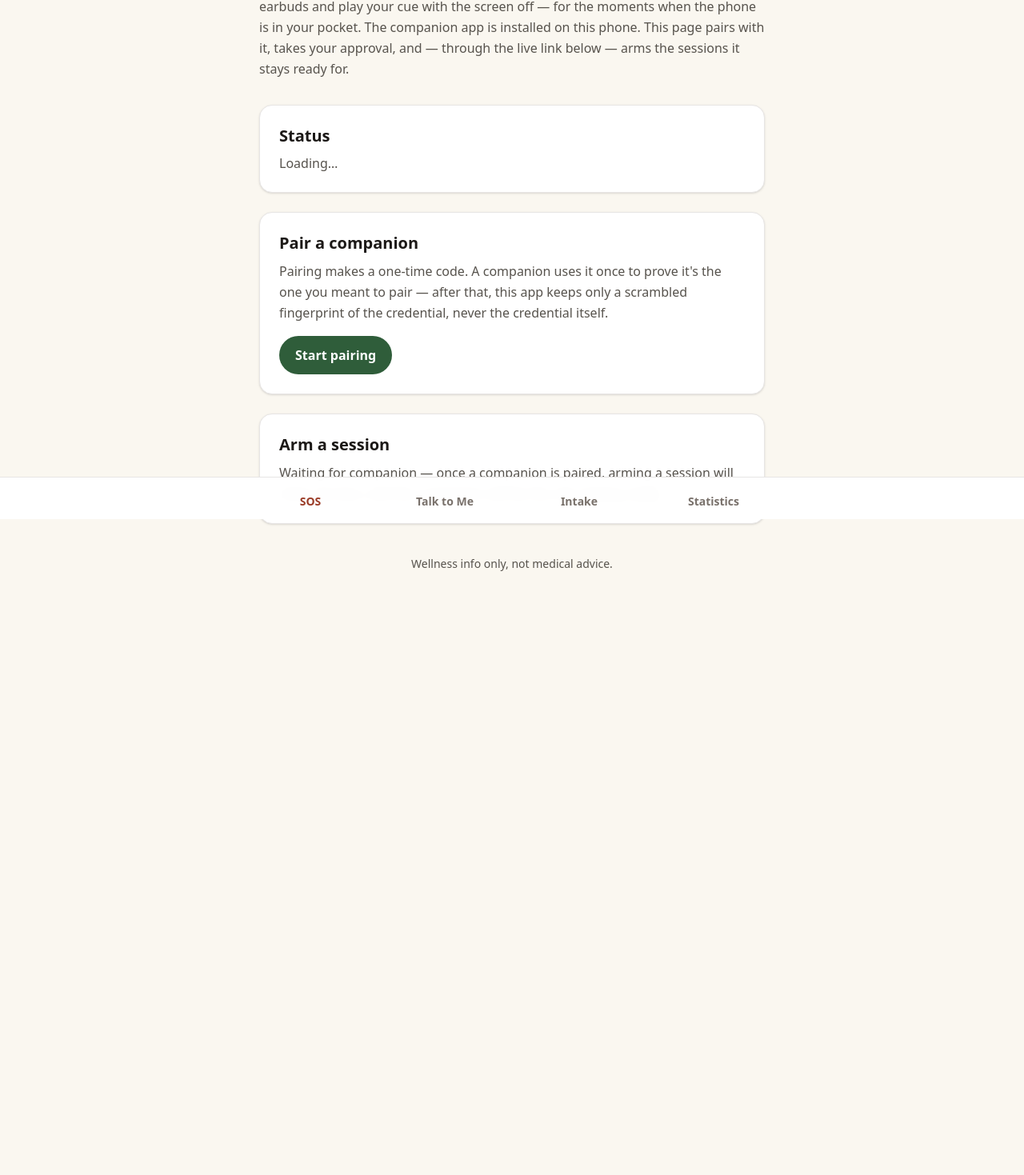
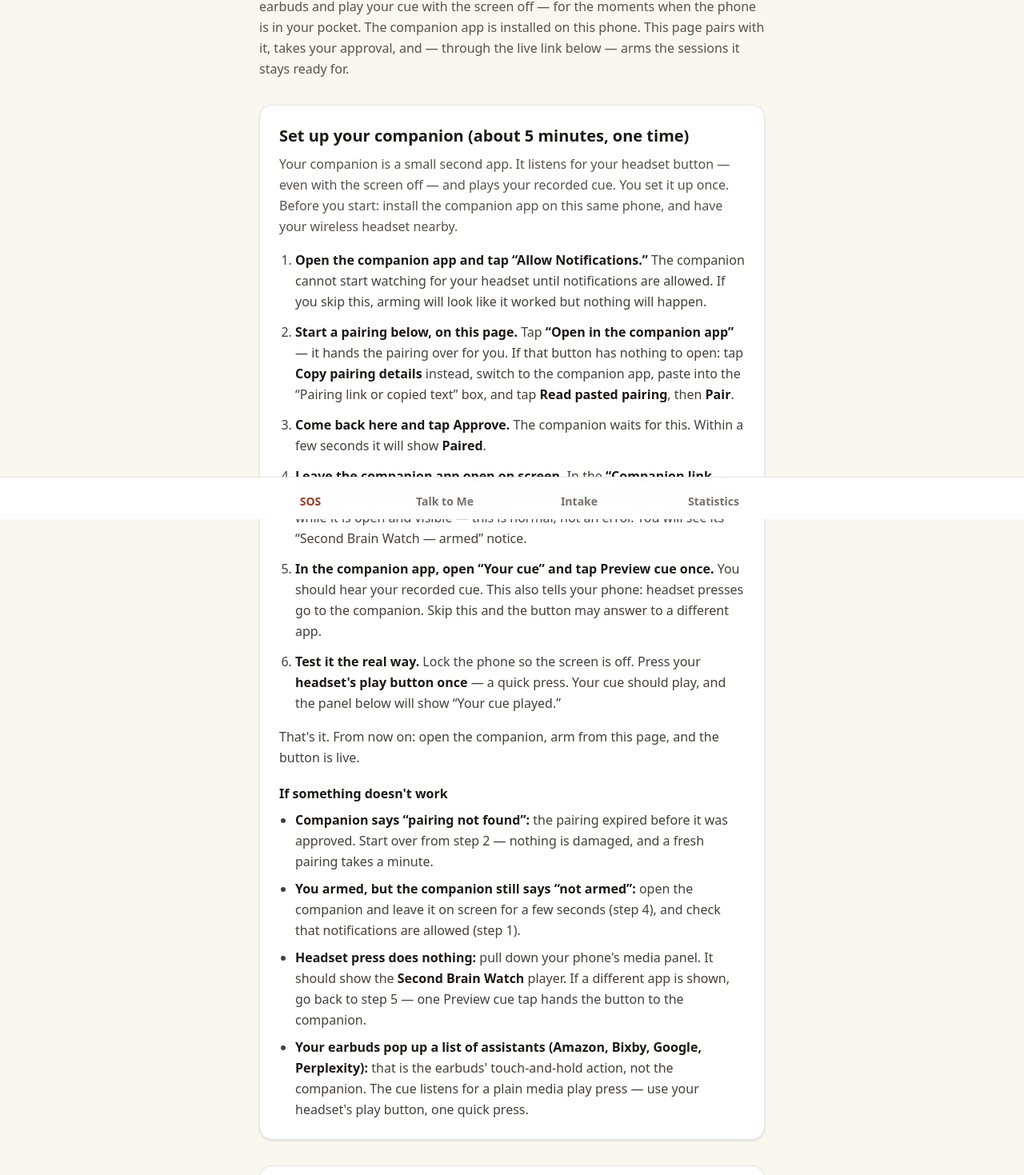
Before and after one commit to Huskyauto/pause-and-nourish, a Next.js app: page /companion in a window 1280 px wide. Shown: the part 151-1620 px from the top of the page at 80% size. Before the commit the page ends 986 px from the top, so only its background shows below. Built offline with nearby package versions, Linux system fonts and the light colour scheme.

Commit message:
Day 8: companion page cleanup + setup checklist (SW v40)

```diff
--- a/public/sw.js
+++ b/public/sw.js
@@ -1,4 +1,4 @@
-const CACHE = "pause-and-nourish-v39";
+const CACHE = "pause-and-nourish-v40";
 const CORE = [
   "/",
   "/check-in",
--- a/src/app/companion/page.tsx
+++ b/src/app/companion/page.tsx
@@ -213,10 +213,113 @@ export default function CompanionPage() {
         </p>
       )}
 
+      {/* ---------- Setup checklist (Day 8: the gate-proven steps, in order) ---------- */}
+      <section className="mt-8 rounded-2xl border border-stone-200 bg-white p-6 shadow-sm">
+        <h2 className="text-xl font-semibold text-stone-900">
+          Set up your companion (about 5 minutes, one time)
+        </h2>
+        <p className="mt-2 leading-relaxed text-stone-600">
+          Your companion is a small second app. It listens for your headset button — even
+          with the screen off — and plays your recorded cue. You set it up once. Before you
+          start: install the companion app on this same phone, and have your wireless
+          headset nearby.
+        </p>
+        <ol className="mt-4 flex list-decimal flex-col gap-3 pl-5 leading-relaxed text-stone-700">
+          <li>
+            <strong className="text-stone-900">
+              Open the companion app and tap “Allow Notifications.”
+            </strong>{" "}
+            The companion cannot start watching for your headset until notifications are
+            allowed. If you skip this, arming will look like it worked but nothing will
+            happen.
+          </li>
+          <li>
+            <strong className="text-stone-900">Start a pairing below, on this page.</strong>{" "}
+            Tap <strong className="text-stone-900">“Open in the companion app”</strong> —
+            it hands the pairing over for you. If that button has nothing to open: tap{" "}
+            <strong className="text-stone-900">Copy pairing details</strong> instead,
+            switch to the companion app, paste into the “Pairing link or copied text” box,
+            and tap <strong className="text-stone-900">Read pasted pairing</strong>, then{" "}
+            <strong className="text-stone-900">Pair</strong>.
+          </li>
+          <li>
+            <strong className="text-stone-900">Come back here and tap Approve.</strong>{" "}
+            The companion waits for this. Within a few seconds it will show{" "}
+            <strong className="text-stone-900">Paired</strong>.
+          </li>
+          <li>
+            <strong className="text-stone-900">
+              Leave the companion app open on screen.
+            </strong>{" "}
+            In the <strong className="text-stone-900">“Companion link — live”</strong>{" "}
+            panel below, tap <strong className="text-stone-900">Arm a session</strong>.
+            The companion only accepts an arm while it is open and visible — this is
+            normal, not an error. You will see its “Second Brain Watch — armed” notice.
+          </li>
+          <li>
+            <strong className="text-stone-900">
+              In the companion app, open “Your cue” and tap Preview cue once.
+            </strong>{" "}
+            You should hear your recorded cue. This also tells your phone: headset presses
+            go to the companion. Skip this and the button may answer to a different app.
+          </li>
+          <li>
+            <strong className="text-stone-900">Test it the real way.</strong> Lock the
+            phone so the screen is off. Press your{" "}
+            <strong className="text-stone-900">headset&apos;s play button once</strong> — a
+            quick press. Your cue should play, and the panel below will show “Your cue
+            played.”
+          </li>
+        </ol>
+        <p className="mt-4 leading-relaxed text-stone-700">
+          That&apos;s it. From now on: open the companion, arm from this page, and the
+          button is live.
+        </p>
+        <h3 className="mt-5 font-semibold text-stone-900">If something doesn&apos;t work</h3>
+        <ul className="mt-2 flex list-disc flex-col gap-2 pl-5 leading-relaxed text-stone-700">
+          <li>
+            <strong className="text-stone-900">Companion says “pairing not found”:</strong>{" "}
+            the pairing expired before it was approved. Start over from step 2 — nothing
+            is damaged, and a fresh pairing takes a minute.
+          </li>
+          <li>
+            <strong className="text-stone-900">
+              You armed, but the companion still says “not armed”:
+            </strong>{" "}
+            open the companion and leave it on screen for a few seconds (step 4), and check
+            that notifications are allowed (step 1).
+          </li>
+          <li>
+            <strong className="text-stone-900">Headset press does nothing:</strong> pull
+            down your phone&apos;s media panel. It should show the{" "}
+            <strong className="text-stone-900">Second Brain Watch</strong> player. If a
+            different app is shown, go back to step 5 — one Preview cue tap hands the
+            button to the companion.
+          </li>
+          <li>
+            <strong className="text-stone-900">
+              Your earbuds pop up a list of assistants (Amazon, Bixby, Google,
+              Perplexity):
+            </strong>{" "}
+            that is the earbuds&apos; touch-and-hold action, not the companion. The cue
+            listens for a plain media play press — use your headset&apos;s play button,
+            one quick press.
+          </li>
+        </ul>
+      </section>
+
       {/* ---------- Status card ---------- */}
       <section className="mt-8 rounded-2xl border border-stone-200 bg-white p-6 shadow-sm">
         <h2 className="text-xl font-semibold text-stone-900">Status</h2>
-        {!status ? (
+        {binding ? (
+          <p className="mt-3 leading-relaxed text-stone-700">
+            Your companion is connected through the live link — the{" "}
+            <strong className="text-stone-900">“Companion link — live”</strong> panel just
+            below shows the real status: paired, armed, and what it last reported. (This
+            phone also keeps the beginnings of a practice pairing from before the link
+            existed; it stays quiet while the live link is connected.)
+          </p>
+        ) : !status ? (
           <p className="mt-2 text-stone-600">Loading…</p>
         ) : (
           <div className="mt-3 flex flex-col gap-2 leading-relaxed text-stone-700">
@@ -292,6 +395,28 @@ export default function CompanionPage() {
               <p className="mt-3 text-center text-3xl font-bold tracking-widest text-stone-900">
                 {offer.exchangeCode}
               </p>
+              <div className="mt-4 rounded-xl border border-stone-200 px-4 py-3">
+                <p className="text-sm leading-relaxed text-stone-600">
+                  All three pairing values, in plain text — if you type them into the
+                  companion by hand, its form asks for each one:
+                </p>
+                <dl className="mt-2 flex flex-col gap-2 text-sm">
+                  <div>
+                    <dt className="font-semibold text-stone-900">Pairing ID</dt>
+                    <dd className="break-all font-mono text-stone-800">{offer.pairingId}</dd>
+                  </div>
+                  <div>
+                    <dt className="font-semibold text-stone-900">Secret</dt>
+                    <dd className="break-all font-mono text-stone-800">
+                      {offer.pairingSecret}
+                    </dd>
+                  </div>
+                  <div>
+                    <dt className="font-semibold text-stone-900">Code</dt>
+                    <dd className="font-mono text-stone-800">{offer.exchangeCode}</dd>
+                  </div>
+                </dl>
+              </div>
 
               {/* Carriers: ONE payload (pairingPayloadFields), several
                   ways to hand it over. The companion lives on this
@@ -408,26 +533,9 @@ export default function CompanionPage() {
                       <p className="leading-relaxed text-stone-600">
                         Approved — and the companion link below can see it. Hand the pairing
                         to the companion with the button above and it finishes from its side;
-                        the link panel will show <em>paired</em> when it has. Finishing on
-                        this phone instead is only a practice run of the same steps.
+                        the link panel will show <em>paired</em> when it has. There is
+                        nothing else to tap here — the finish happens in the companion.
                       </p>
-                      <button
-                        type="button"
-                        className={`${secondaryBtn} mt-3`}
-                        disabled={busy}
-                        onClick={() =>
-                          act(async () => {
-                            const issued = await exchangePairing(companionStore, {
-                              pairingSecret: offer.pairingSecret,
-                              exchangeCode: offer.exchangeCode,
-                            });
-                            setShownToken(issued.rawToken);
-                            setOffer(null);
-                          })
-                        }
-                      >
-                        Finish on this phone instead (practice run)
-                      </button>
                     </>
                   ) : (
                     <>
@@ -483,7 +591,10 @@ export default function CompanionPage() {
         </section>
       )}
 
-      {/* ---------- Session arm ---------- */}
+      {/* ---------- Session arm (local practice surface — hidden while a
+          live mailbox binding exists; the link panel above carries the
+          real Arm / Stop / Ask-for-my-cue controls then) ---------- */}
+      {!binding && (
       <section className="mt-6 rounded-2xl border border-stone-200 bg-white p-6 shadow-sm">
         <h2 className="text-xl font-semibold text-stone-900">Arm a session</h2>
         {!paired ? (
@@ -555,6 +666,7 @@ export default function CompanionPage() {
           </>
         )}
       </section>
+      )}
 
       {/* ---------- Revoke ---------- */}
       {paired && (
```
